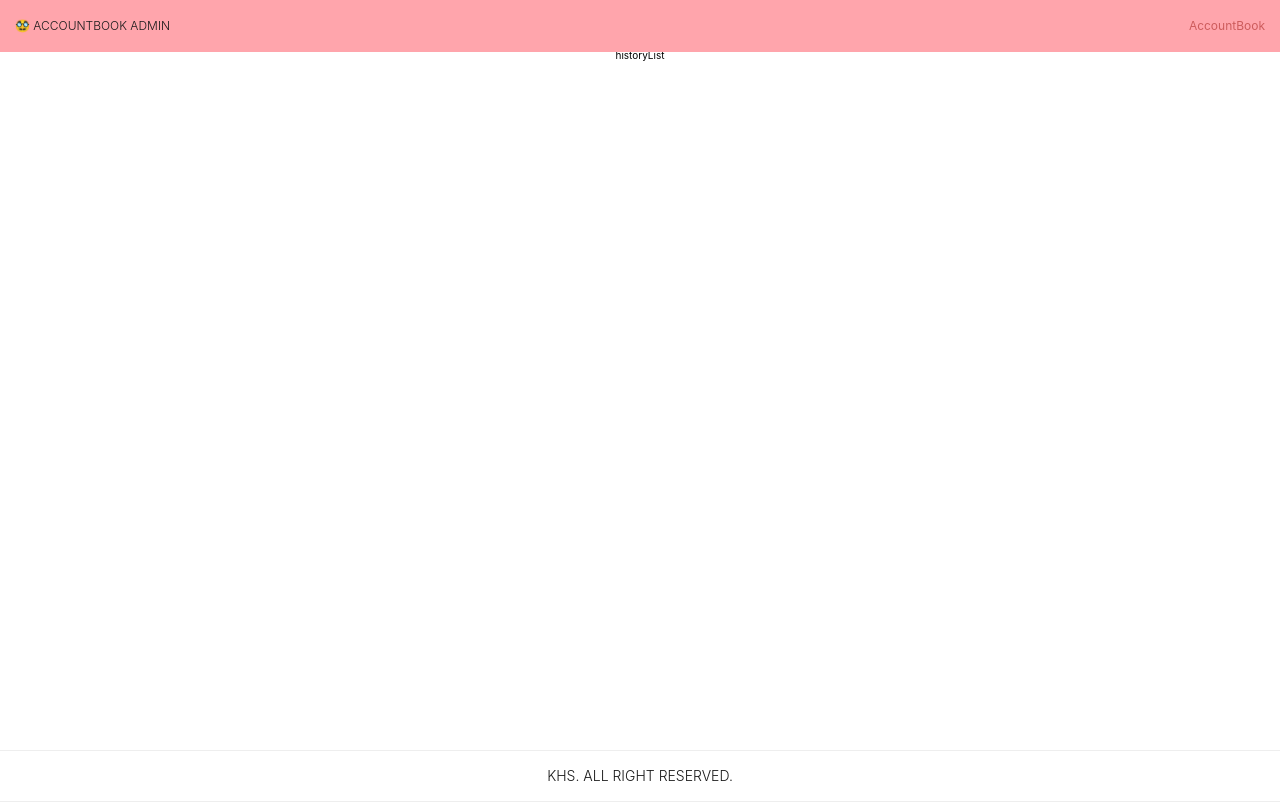
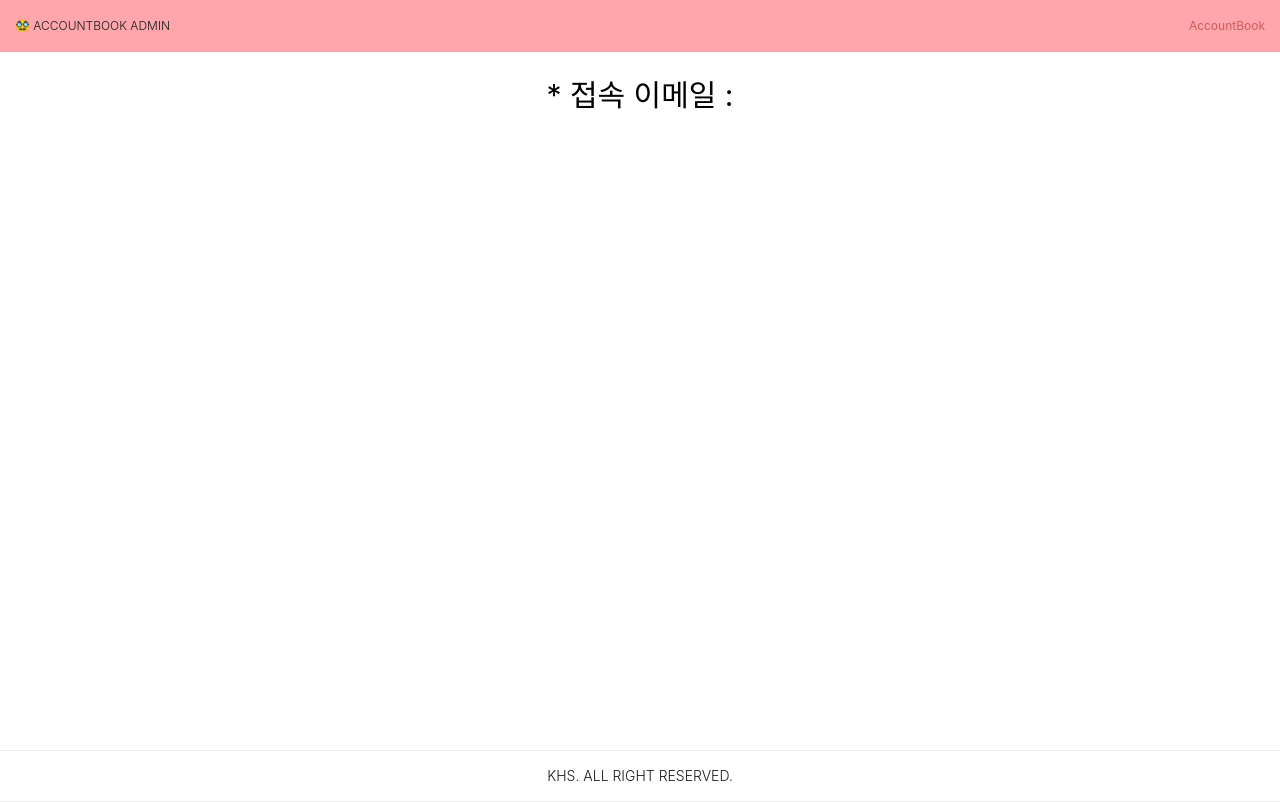
Before and after one commit to FE-HyunSu/accountbook-admin, a Next.js app: page /history in a window 1280 px wide. Built offline with nearby package versions, Linux system fonts and the light colour scheme.

Commit message:
modify : historyList.

```diff
--- a/components/historyList/index.tsx
+++ b/components/historyList/index.tsx
@@ -1,11 +1,14 @@
 import React from 'react';
 import { HistoryBox } from './style';
+import { useSetRecoilState, useRecoilValue } from 'recoil';
+import { user } from '../../store';
 
 const HistoryList = () => {
+  const userEmail = useRecoilValue(user);
   return (
     <>
       <HistoryBox>
-        <div>historyList</div>
+        <p>* 접속 이메일 : {userEmail.email}</p>
       </HistoryBox>
     </>
   );
--- a/components/historyList/style.tsx
+++ b/components/historyList/style.tsx
@@ -3,4 +3,9 @@ import styled from 'styled-components';
 export const HistoryBox = styled.section`
   display: flex;
   justify-content: center;
+  p {
+    padding: 3rem 0;
+    font-size: 3rem;
+    color: #000;
+  }
 `;
```
